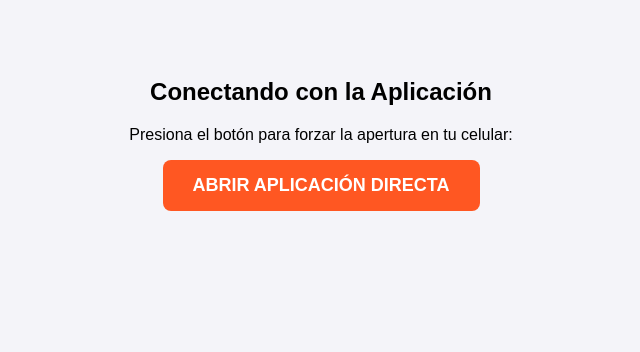
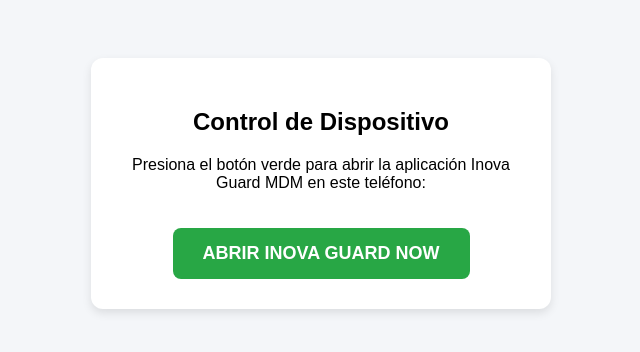
Before and after one commit to loma4wheel/credipay, a plain HTML site: page index.html in a window 1280 px wide. Shown: the whole page, without its empty margins (319-959 px from the left). Drawn offline with Linux system fonts and the light colour scheme.

Commit message:
Update index.html

```diff
--- a/index.html
+++ b/index.html
@@ -3,21 +3,46 @@
 <head>
     <meta charset="UTF-8">
     <meta name="viewport" content="width=device-width, initial-scale=1.0">
-    <title>Abriendo Aplicación...</title>
+    <title>Abriendo Inova Guard MDM...</title>
     <style>
-        body { font-family: Arial, sans-serif; text-align: center; padding-top: 50px; background-color: #f4f4f9; }
-        .boton { display: inline-block; padding: 15px 30px; font-size: 18px; color: white; background-color: #ff5722; text-decoration: none; border-radius: 8px; font-weight: bold; }
+        body {
+            font-family: Arial, sans-serif;
+            text-align: center;
+            background-color: #f4f6f9;
+            padding: 50px 20px;
+        }
+        .caja {
+            background: white;
+            padding: 30px;
+            border-radius: 12px;
+            box-shadow: 0 4px 10px rgba(0,0,0,0.1);
+            max-width: 400px;
+            margin: 0 auto;
+        }
+        .boton {
+            display: inline-block;
+            margin-top: 20px;
+            padding: 15px 30px;
+            background-color: #28a745; /* Verde de activación */
+            color: white;
+            text-decoration: none;
+            border-radius: 8px;
+            font-weight: bold;
+            font-size: 18px;
+        }
     </style>
 </head>
 <body>
 
-    <h2>Conectando con la Aplicación</h2>
-    <p>Presiona el botón para forzar la apertura en tu celular:</p>
+    <div class="caja">
+        <h2>Control de Dispositivo</h2>
+        <p>Presiona el botón verde para abrir la aplicación Inova Guard MDM en este teléfono:</p>
 
-    <!-- ESTE CÓDIGO ROMPE EL REDIRECCIONAMIENTO A PLAY STORE -->
-    <a class="boton" href="intent://#Intent;action=android.intent.action.MAIN;category=android.intent.category.LAUNCHER;package=com.facebook.katana;end">
-       ABRIR APLICACIÓN DIRECTA
-    </a>
+        <!-- INTENT LIMPIO: Al no llevar el esquema web de Google, Android busca localmente -->
+        <a class="boton" href="intent://#Intent;action=android.intent.action.MAIN;category=android.intent.category.LAUNCHER;package=inova.guard.mdm;end">
+            ABRIR INOVA GUARD NOW
+        </a>
+    </div>
 
 </body>
 </html>
```
